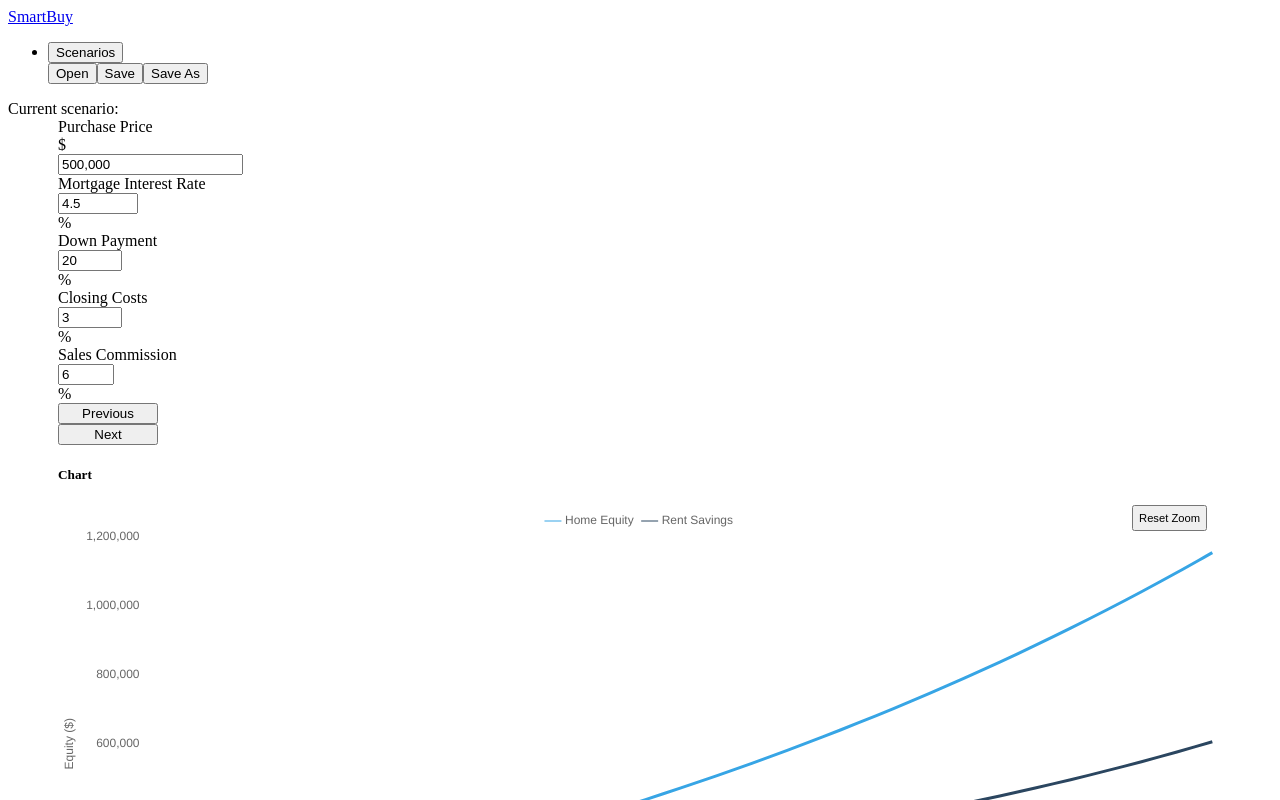
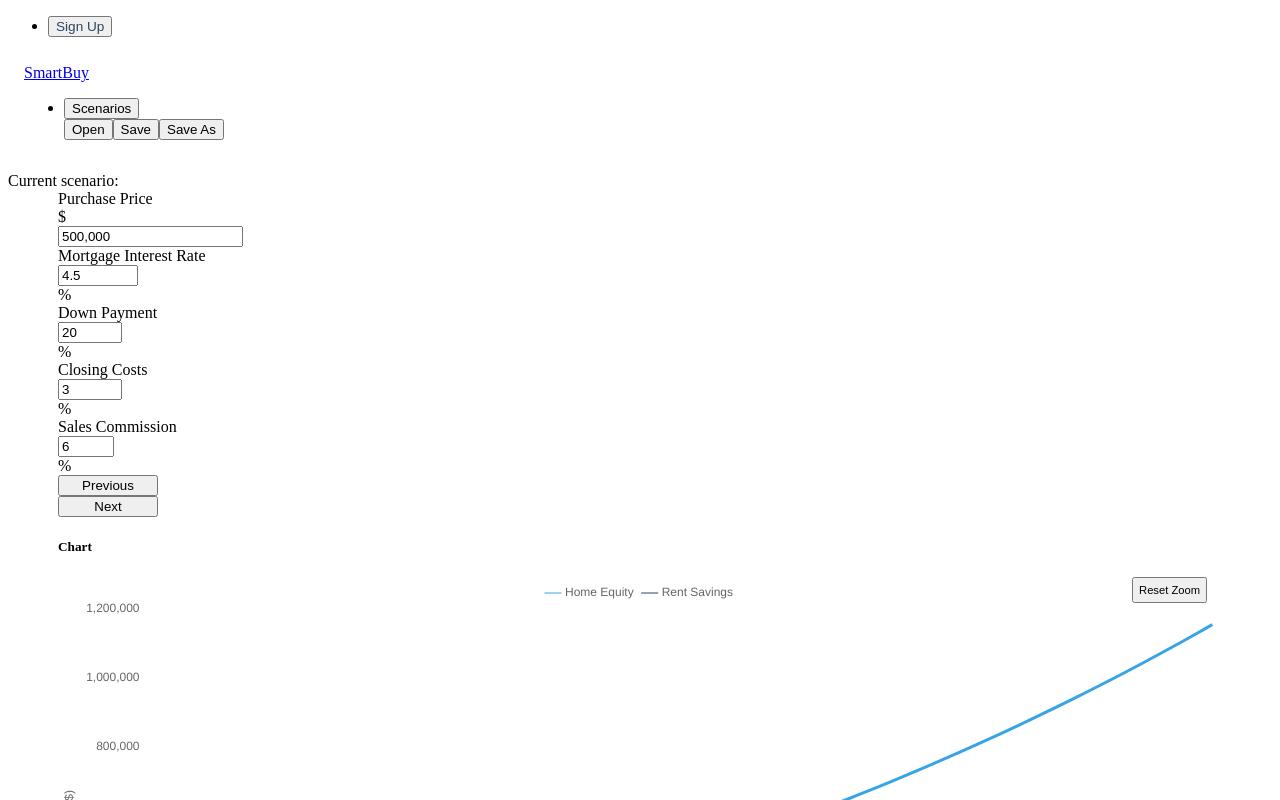
Before and after one commit to darylwada/smart-buy, a React app: page / in a window 1280 px wide. Shown: the top 800 px of the page. Built offline with nearby package versions, Linux system fonts and the light colour scheme; the HTML template or start-up script is replaced by a standard one.

Commit message:
Created a top bar component with a sign up modal. #34

```diff
--- a/client/App.js
+++ b/client/App.js
@@ -7,6 +7,7 @@ import calculations from './util/calculations'
 import Chart from './containers/Chart'
 import Summary from './components/Summary'
 import SectionCollapse from './containers/SectionCollapse'
+import TopBar from './components/TopBar'
 
 export default class App extends Component {
   constructor(props) {
@@ -56,6 +57,8 @@ export default class App extends Component {
     const data = calculations.forecastAnnualEquity(this.state)
     return (
       <Container className="border-right border-left pb-4 bg-white">
+        <TopBar>
+        </TopBar>
         <Header
           inputs={this.state}
           handleScenarioOpen={this.handleScenarioOpen}
--- a/client/components/Header.js
+++ b/client/components/Header.js
@@ -4,13 +4,14 @@ import Scenarios from '../containers/Scenarios'
 
 const styles = {
   navBar: {
-    width: '100%'
+    width: '100%',
+    padding: '1rem 1rem'
   }
 }
 
 export default function Header(props) {
   return (
-    <Row className="bg-white border shadow-sm">
+    <Row className="bg-white border-bottom shadow-sm">
       <Navbar style={styles.navBar}>
         <NavbarBrand className="font-weight-bold" href="/">
           <i className="fas fa-home fa-lg mr-1"></i>SmartBuy
--- /dev/null
+++ b/client/components/TopBar.js
@@ -0,0 +1,26 @@
+import React from 'react'
+import { Row, Navbar, Nav, NavItem } from 'reactstrap'
+import SignUp from '../containers/SignUp'
+
+const styles = {
+  navBar: {
+    justifyContent: 'flex-end',
+    width: '100%',
+    height: '2rem'
+  }
+}
+
+export default function Header(props) {
+  return (
+    <Row className="bg-white border-bottom">
+      <Navbar style={styles.navBar}>
+        <Nav>
+          <NavItem>
+            <SignUp>
+            </SignUp>
+          </NavItem>
+        </Nav>
+      </Navbar>
+    </Row>
+  )
+}
--- /dev/null
+++ b/client/containers/SignUp.js
@@ -0,0 +1,40 @@
+import React, { Component, Fragment } from 'react'
+import { Button, Modal, ModalHeader, ModalBody, ModalFooter, ListGroup, ListGroupItem } from 'reactstrap'
+
+const styles = {
+  signup: {
+    fontSize: '0.85rem',
+    color: 'rgba(43, 70, 96'
+  }
+}
+
+export default class ScenariosList extends Component {
+  constructor(props) {
+    super(props)
+    this.state = {
+      isOpen: false
+    }
+  }
+
+  toggle = () => {
+    this.setState({
+      isOpen: !this.state.isOpen
+    })
+  }
+
+  render() {
+    return (
+      <Fragment>
+        <Button color="link" style={styles.signup} onClick={this.toggle}>Sign Up</Button>
+        <Modal isOpen={this.state.isOpen}>
+          <ModalHeader toggle={this.toggle}>Sign Up</ModalHeader>
+          <ModalBody>
+            </ModalBody>
+          <ModalFooter>
+            <Button color="primary">Sign Up</Button>
+          </ModalFooter>
+        </Modal>
+      </Fragment>
+    )
+  }
+}
```
